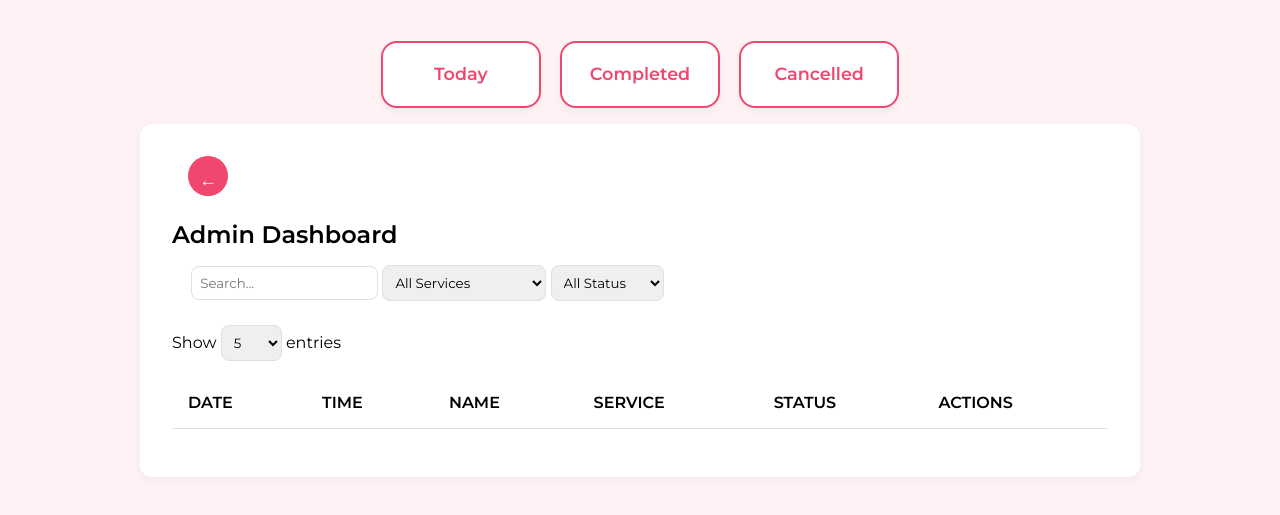
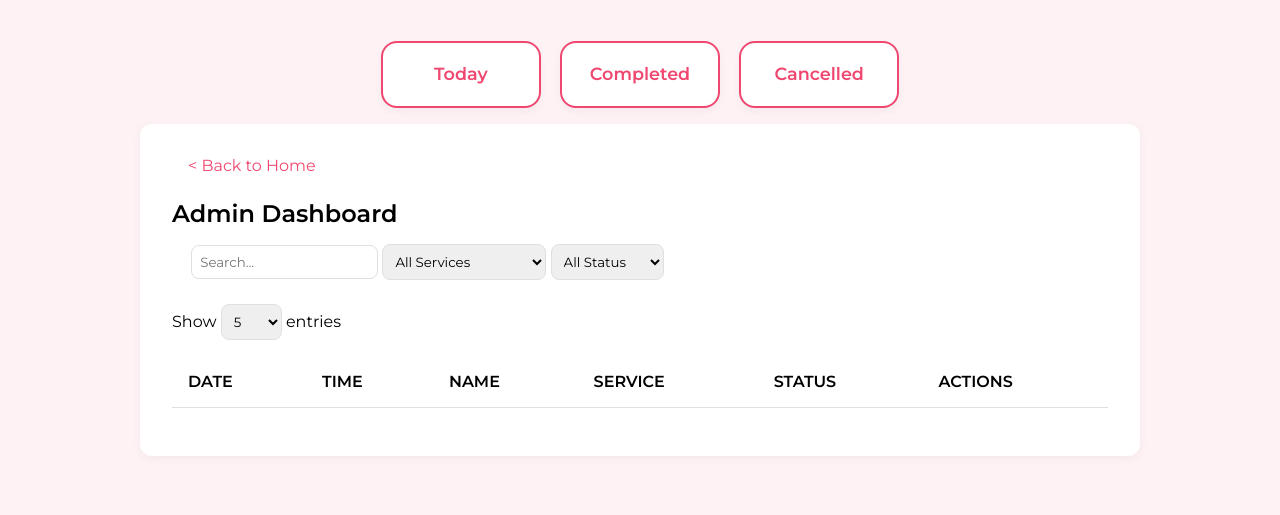
Before and after one commit to yoghenderg/elegance-booking, a plain HTML site: page admin.html in a window 1280 px wide. Shown: the part 77-592 px from the top of the page. Drawn offline with Linux system fonts and the light colour scheme; no server answers.

Commit message:
Refined dashboard and tbody

```diff
--- a/admin.html
+++ b/admin.html
@@ -138,23 +138,15 @@
     .actions .done { color: var(--success-color); }
     .actions .cancel { color: var(--error-color); }
 
-.back-link {
-  display: inline-block;
-  background: var(--primary-color);
-  color: white;
-  font-weight: bold;
-  padding: 0.6rem;
-  border-radius: 50%;
-  font-size: 1.1rem;
-  cursor: pointer;
-  text-decoration: none;
-  transition: background 0.3s ease;
-  margin: 0 1rem 1.5rem;
-  width: 40px;
-  height: 40px;
-  text-align: center;
-  line-height: 1.6;
-}
+    .back-link {
+      display: inline-block;
+      color: var(--primary-color);
+      font-weight: 500;
+      cursor: pointer;
+      padding-left: 1rem;
+      margin-bottom: 1.5rem;
+      font-size: 1rem;
+    }
 .back-link:hover {
   background: #d03e61;
 }
@@ -172,11 +164,7 @@
           height: auto;
           padding: 1rem;
         }
-        .back-link {
-  margin: 1rem auto;
-  display: block;
-  width: fit-content;
-}
+
 
         .summary-cards {
           display: flex;
@@ -464,7 +452,7 @@ tbody td::before {
 
   <div class="dashboard">
     <div class="back-link" onclick="window.location.href='index.html'">
-      ←
+      &lt; Back to Home
     </div>
     <h2>Admin Dashboard</h2>
 
```
